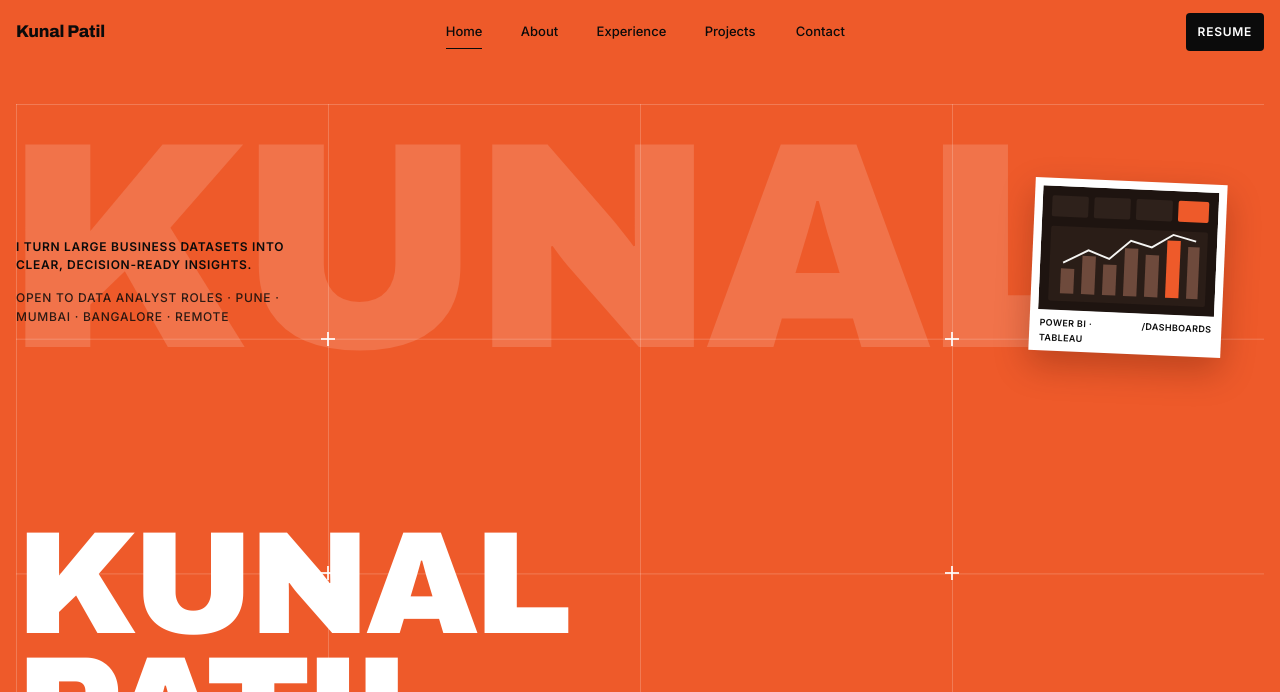
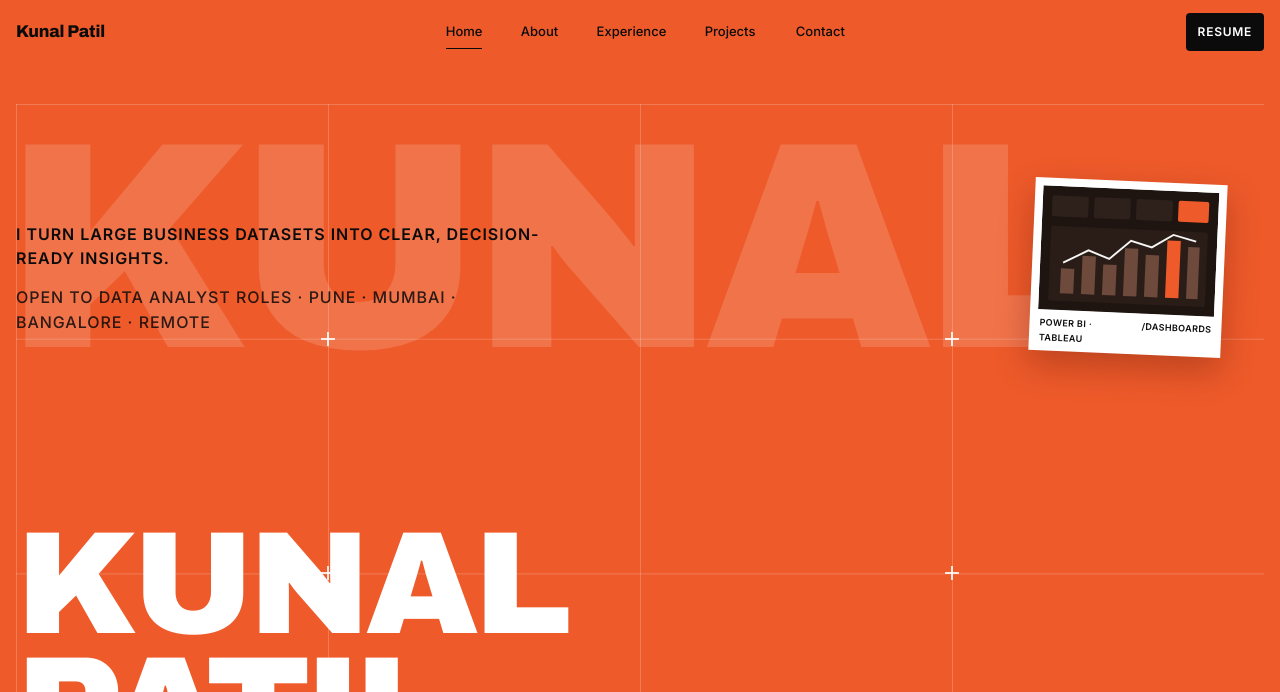
Before and after one commit to Kunalpatil03/portfolio, a plain HTML site: page index.html in a window 1280 px wide. Shown: the top 692 px of the page. Drawn offline with Linux system fonts and the light colour scheme.

Commit message:
Update index.html

```diff
--- a/index.html
+++ b/index.html
@@ -145,8 +145,8 @@ section[id] { scroll-margin-top: 64px; }
   -webkit-mask-image: linear-gradient(90deg, transparent, #000 9%, #000 91%, transparent);
   mask-image: linear-gradient(90deg, transparent, #000 9%, #000 91%, transparent);
 }
-.intro { position: absolute; left: 0; top: 19%; z-index: 3; max-width: 300px; }
-.intro p { font-size: 12px; font-weight: 600; letter-spacing: 0.06em; text-transform: uppercase; line-height: 1.55; }
+.intro { position: absolute; left: 0; top: 16.7%; z-index: 3; max-width: 550px; }
+.intro p { font-size: 16px; font-weight: 600; letter-spacing: 0.06em; text-transform: uppercase; line-height: 1.55; }
 .intro .avail { margin-top: 14px; font-weight: 500; opacity: 0.85; }
 .name {
   position: absolute; left: 0; bottom: 5%; z-index: 3; color: #fff;
```
